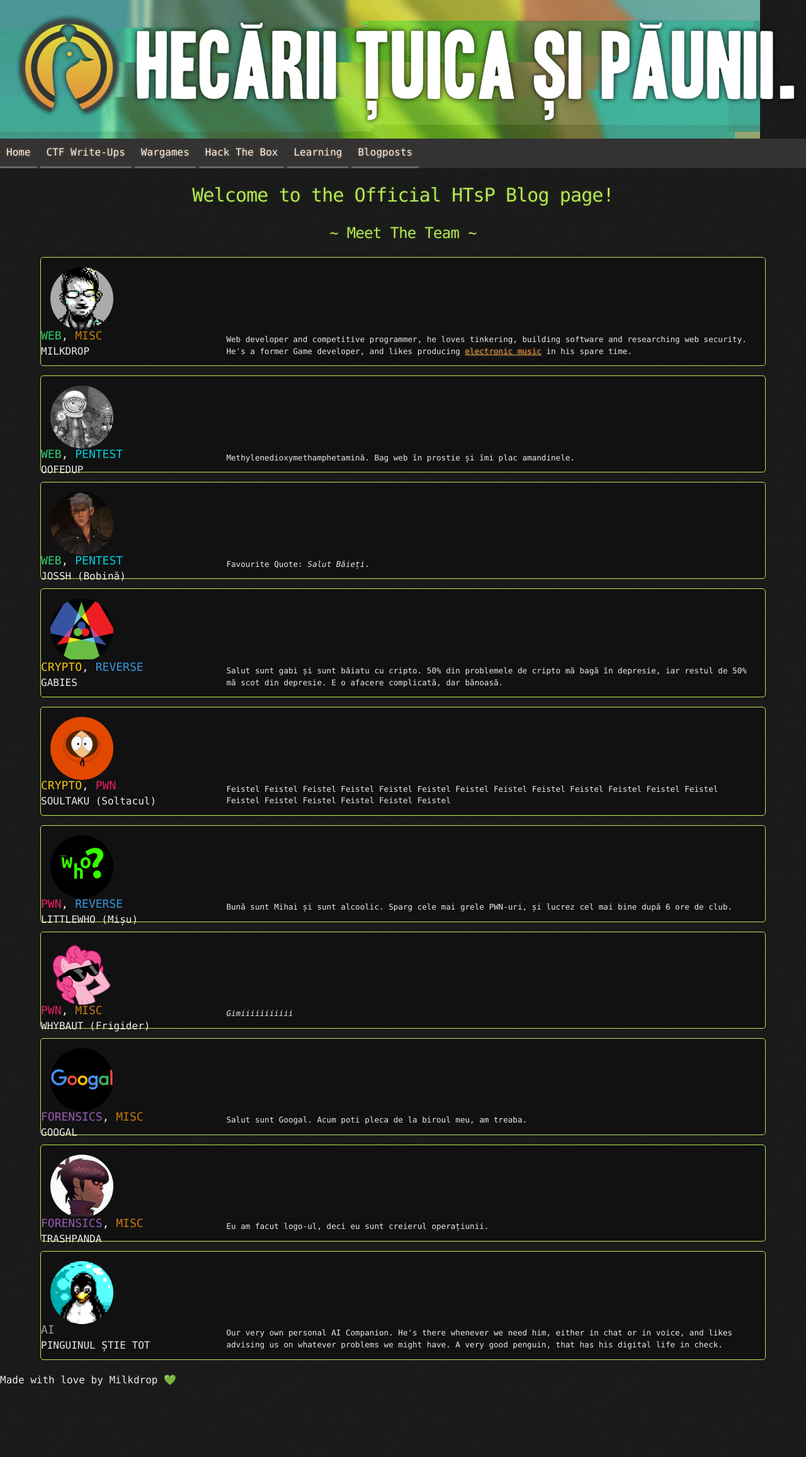
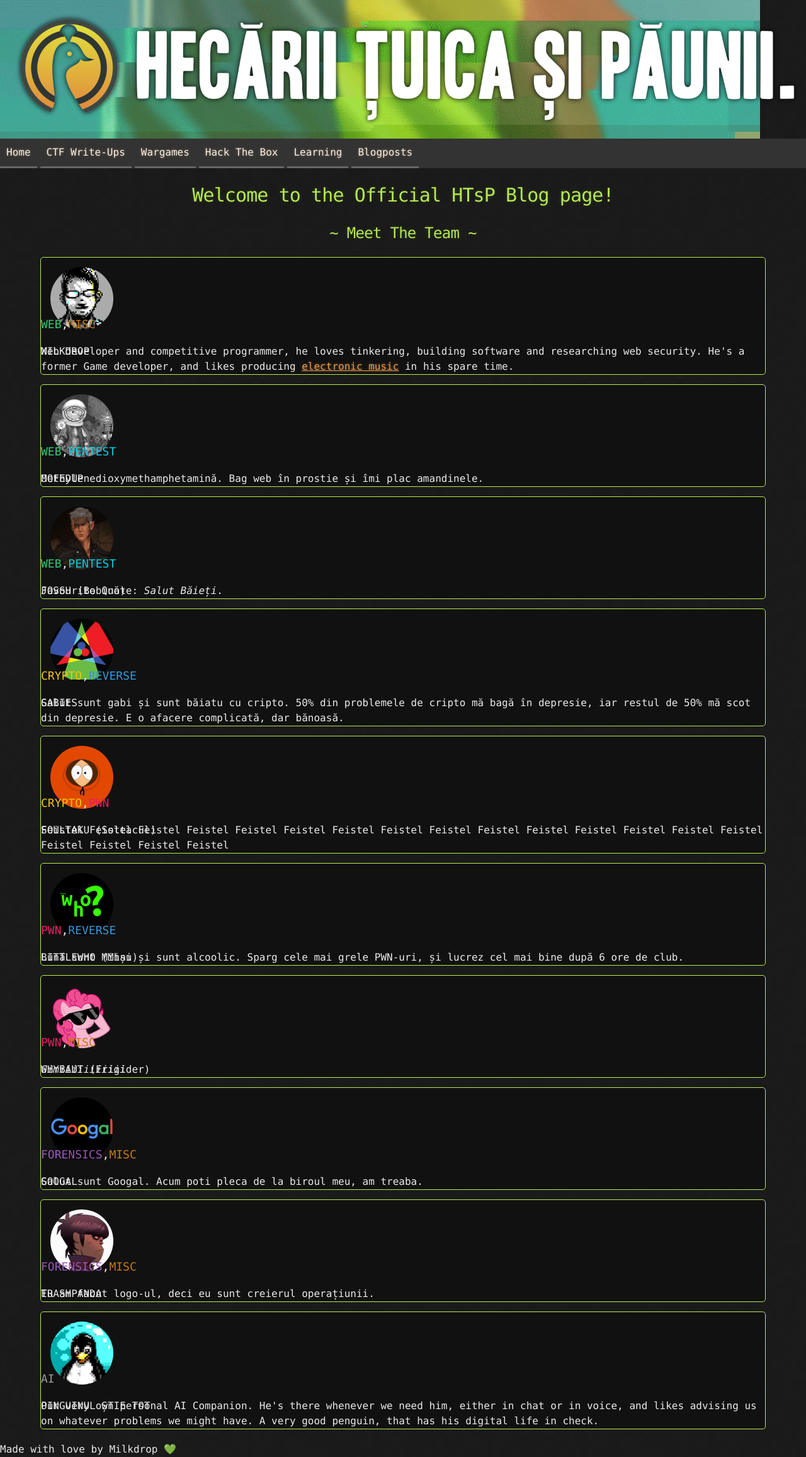
Before and after one commit to HecariiTuicaSiPaunii/Blog, a Jekyll site: the page built from index.html, in a window 1280 px wide. Shown: the whole page at 63% size. Built offline with Jekyll 4.4.1, drawn with Linux system fonts in a browser that asks for light colours; before the commit the page ends 2203 px from its top, so only the background shows below that.

Commit message:
Update index.html

```diff
--- a/index.html
+++ b/index.html
@@ -11,137 +11,128 @@ layout: default
 		<div class="header">
 			<div class="name">MILKDROP</div>
 			<div class="categoryText">
-				<p class="web">WEB</p>
-				<p style="white-space: pre">, </p>
-				<p class="misc">MISC</p>
+				<span class="web">WEB</span>,
+				<span class="misc">MISC</span>
 			</div>
 		</div>
-		<p style="margin-left: 25.6%; margin-right: 1.8%; margin-top:-3%; font-size:1.4vmin">
+		<div class="description">
 			Web developer and competitive programmer, he loves tinkering, building software and researching web security. He's a former Game developer, and likes producing <a href="https://soundcloud.com/junkwubofficial">electronic music</a> in his spare time.
-		</p>
+		</div>
 	</div>
 	<div class="card">
 		<img class="large-avatar" src="/assets/images/profiles/oofedup.png">
 		<div class="header">
 			<div class="name">OOFEDUP</div>
 			<div class="categoryText">
-				<p class="web">WEB</p>
-				<p style="white-space: pre">, </p>
-				<p class="pentest">PENTEST</p>
+				<span class="web">WEB</span>,
+				<span class="pentest">PENTEST</span>
 			</div>
 		</div>
-		<p style="margin-left: 25.6%; margin-right: 1.8%; margin-top:-3%; font-size:1.4vmin">
+		<div class="description">
 			Methylenedioxymethamphetamină. Bag web în prostie și îmi plac amandinele.
-		</p>
+		</div>
 	</div>
 	<div class="card">
 		<img class="large-avatar" src="/assets/images/profiles/jossh.png">
 		<div class="header">
 			<div class="name">JOSSH (Bobină)</div>
 			<div class="categoryText">
-				<p class="web">WEB</p>
-				<p style="white-space: pre">, </p>
-				<p class="pentest">PENTEST</p>
+				<span class="web">WEB</span>,
+				<span class="pentest">PENTEST</span>
 			</div>
 		</div>
-		<p style="margin-left: 25.6%; margin-right: 1.8%; margin-top:-3%; font-size:1.4vmin">
+		<div class="description">
 			Favourite Quote: <i>Salut Băieți</i>.
-		</p>
+		</div>
 	</div>
 	<div class="card">
 		<img class="large-avatar" src="/assets/images/profiles/gabies.png">
 		<div class="header">
 			<div class="name">GABIES</div>
 			<div class="categoryText">
-				<p class="crypto">CRYPTO</p>
-				<p style="white-space: pre">, </p>
-				<p class="rev">REVERSE</p>
+				<span class="crypto">CRYPTO</span>,
+				<span class="rev">REVERSE</span>
 			</div>
 		</div>
-		<p style="margin-left: 25.6%; margin-right: 1.8%; margin-top:-3%; font-size:1.4vmin">
+		<div class="description">
 			Salut sunt gabi și sunt băiatu cu cripto. 50% din problemele de cripto mă bagă în depresie, iar restul de 50% mă scot din depresie. E o afacere complicată, dar bănoasă.
-		</p>
+		</div>
 	</div>
 	<div class="card">
 		<img class="large-avatar" src="/assets/images/profiles/soultaku.png">
 		<div class="header">
 			<div class="name">SOULTAKU (Soltacul)</div>
 			<div class="categoryText">
-				<p class="crypto">CRYPTO</p>
-				<p style="white-space: pre">, </p>
-				<p class="pwn">PWN</p>
+				<span class="crypto">CRYPTO</span>,
+				<span class="pwn">PWN</span>
 			</div>
 		</div>
-		<p style="margin-left: 25.6%; margin-right: 1.8%; margin-top:-3%; font-size:1.4vmin">
+		<div class="description">
 			Feistel Feistel Feistel Feistel Feistel Feistel Feistel Feistel Feistel Feistel Feistel Feistel Feistel Feistel Feistel Feistel Feistel Feistel Feistel
-		</p>
+		</div>
 	</div>
 	<div class="card">
 		<img class="large-avatar" src="/assets/images/profiles/littlewho.png">
 		<div class="header">
 			<div class="name">LITTLEWHO (Mișu)</div>
 			<div class="categoryText">
-				<p class="pwn">PWN</p>
-				<p style="white-space: pre">, </p>
-				<p class="rev">REVERSE</p>
+				<span class="pwn">PWN</span>,
+				<span class="rev">REVERSE</span>
 			</div>
 		</div>
-		<p style="margin-left: 25.6%; margin-right: 1.8%; margin-top:-3%; font-size:1.4vmin">
+		<div class="description">
 			Bună sunt Mihai și sunt alcoolic. Sparg cele mai grele PWN-uri, și lucrez cel mai bine după 6 ore de club.
-		</p>
+		</div>
 	</div>
 	<div class="card">
 		<img class="large-avatar" src="/assets/images/profiles/whybaut.png">
 		<div class="header">
 			<div class="name">WHYBAUT (Frigider)</div>
 			<div class="categoryText">
-				<p class="pwn">PWN</p>
-				<p style="white-space: pre">, </p>
-				<p class="misc">MISC</p>
+				<span class="pwn">PWN</span>,
+				<span class="misc">MISC</span>
 			</div>
 		</div>
-		<p style="margin-left: 25.6%; margin-right: 1.8%; margin-top:-3%; font-size:1.4vmin">
+		<div class="description">
 			<i>Gimiiiiiiiiiii</i>
-		</p>
+		</div>
 	</div>
 	<div class="card">
 		<img class="large-avatar" src="/assets/images/profiles/googal.png">
 		<div class="header">
 			<div class="name">GOOGAL</div>
 			<div class="categoryText">
-				<p class="foren">FORENSICS</p>
-				<p style="white-space: pre">, </p>
-				<p class="misc">MISC</p>
+				<span class="foren">FORENSICS</span>,
+				<span class="misc">MISC</span>
 			</div>
 		</div>
-		<p style="margin-left: 25.6%; margin-right: 1.8%; margin-top:-3%; font-size:1.4vmin">
+		<div class="description">
 			Salut sunt Googal. Acum poti pleca de la biroul meu, am treaba.
-		</p>
+		</div>
 	</div>
 	<div class="card">
 		<img class="large-avatar" src="/assets/images/profiles/trashpanda.png">
 		<div class="header">
 			<div class="name">TRASHPANDA</div>
 			<div class="categoryText">
-				<p class="foren">FORENSICS</p>
-				<p style="white-space: pre">, </p>
-				<p class="misc">MISC</p>
+				<span class="foren">FORENSICS</span>,
+				<span class="misc">MISC</span>
 			</div>
 		</div>
-		<p style="margin-left: 25.6%; margin-right: 1.8%; margin-top:-3%; font-size:1.4vmin">
+		<div class="description">
 			Eu am facut logo-ul, deci eu sunt creierul operațiunii.
-		</p>
+		</div>
 	</div>
 	<div class="card">
 		<img class="large-avatar" src="/assets/images/profiles/pingu.png">
 		<div class="header">
 			<div class="name">PINGUINUL ȘTIE TOT</div>
 			<div class="categoryText">
-				<p style="color:#999">AI</p>
+				<span style="color:#999">AI</span>
 			</div>
 		</div>
-		<p style="margin-left: 25.6%; margin-right: 1.8%; margin-top:-3%; font-size:1.4vmin">
+		<div class="description">
 			Our very own personal AI Companion. He's there whenever we need him, either in chat or in voice, and likes advising us on whatever problems we might have. A very good penguin, that has his digital life in check.
-		</p>
+		</div>
 	</div>
 </div>
```
